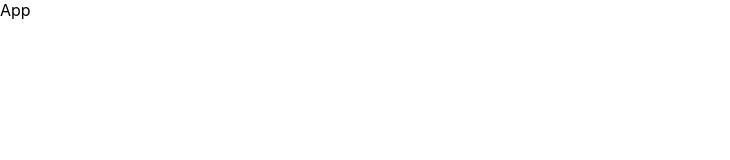
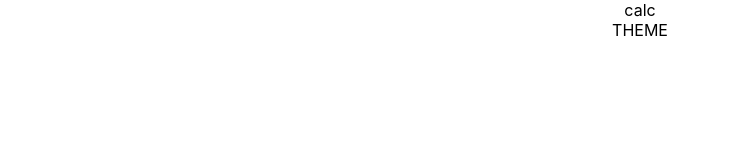
Before and after one commit to darrk-heart/calc-in-react, a React (Create React App) app: page / in a window 1280 px wide. Shown: the top 160 px of the page, without its empty margins (0-730 px from the left). Built offline with nearby package versions, Linux system fonts and the light colour scheme.

Commit message:
building the first ui

```diff
--- a/public/index.html
+++ b/public/index.html
@@ -24,7 +24,7 @@
       work correctly both with client-side routing and a non-root public URL.
       Learn how to configure a non-root public URL by running `npm run build`.
     -->
-    <title>React App</title>
+    <title>CALCULATOR</title>
   </head>
   <body>
     <noscript>You need to enable JavaScript to run this app.</noscript>
--- a/src/App.css
+++ b/src/App.css
@@ -1,38 +1,3 @@
 .App {
   text-align: center;
 }
-
-.App-logo {
-  height: 40vmin;
-  pointer-events: none;
-}
-
-@media (prefers-reduced-motion: no-preference) {
-  .App-logo {
-    animation: App-logo-spin infinite 20s linear;
-  }
-}
-
-.App-header {
-  background-color: #282c34;
-  min-height: 100vh;
-  display: flex;
-  flex-direction: column;
-  align-items: center;
-  justify-content: center;
-  font-size: calc(10px + 2vmin);
-  color: white;
-}
-
-.App-link {
-  color: #61dafb;
-}
-
-@keyframes App-logo-spin {
-  from {
-    transform: rotate(0deg);
-  }
-  to {
-    transform: rotate(360deg);
-  }
-}
--- a/src/App.js
+++ b/src/App.js
@@ -1,7 +1,19 @@
-import React from "react";
+import React, { useState } from "react";
+import "./App.css";
+import Body from "./Body";
 
 function App() {
-  return <div>App</div>;
+  const [isDarkMode, setIsDarkMode] = useState("true");
+
+  const toggleMode = () => {
+    setIsDarkMode(!isDarkMode);
+  };
+
+  return (
+    <div className="App">
+      <Body isDarkMode={isDarkMode} toggleMode={toggleMode}></Body>
+    </div>
+  );
 }
 
 export default App;
--- /dev/null
+++ b/src/Body.js
@@ -0,0 +1,19 @@
+import React from "react";
+
+function Body() {
+  return (
+    <div>
+      <div>
+        <div>calc</div>
+        <div>
+          <span>THEME</span>
+          <div></div>
+        </div>
+      </div>
+      <div></div>
+      <div></div>
+    </div>
+  );
+}
+
+export default Body;
```
